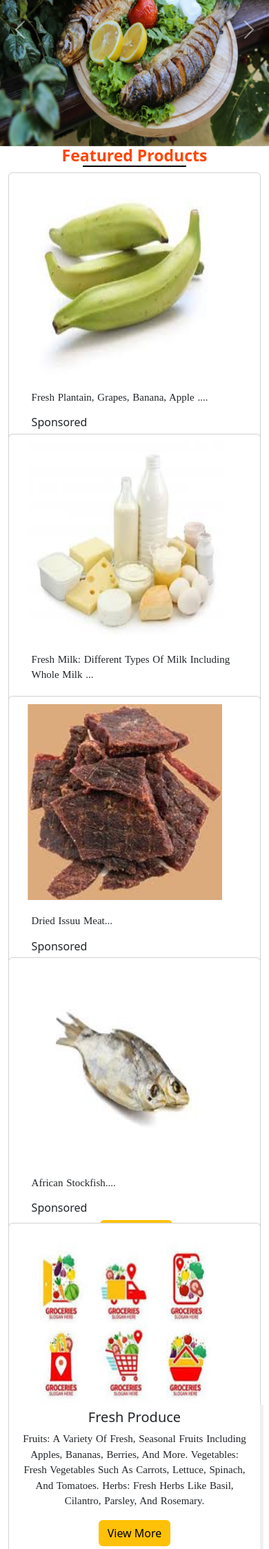
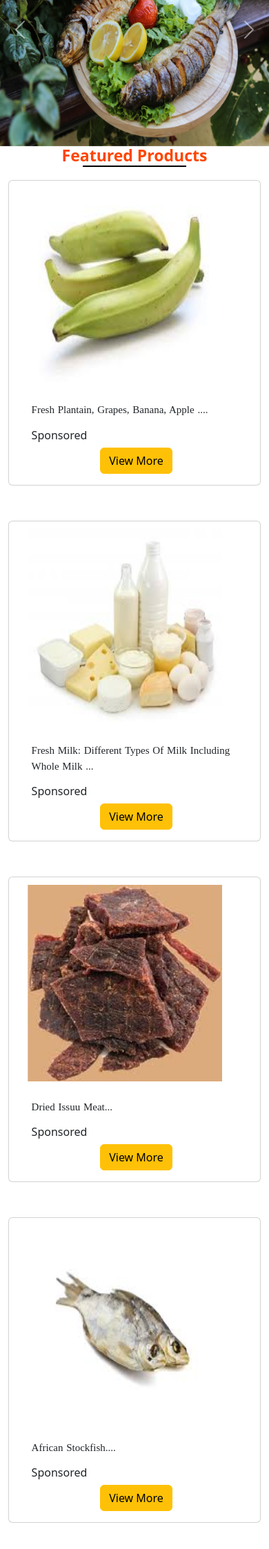
Before and after one commit to nostrasam/buymuchmore, a Django app: page / in a window 390 px wide. Shown: the part 351-2597 px from the top of the page at 69% size. Run offline with Django 5.2, Linux system fonts and the light colour scheme; data comes from the database, SQL or seed files in the repository.

Commit message:
IP Change

```diff
--- a/buymuchmore/settings.py
+++ b/buymuchmore/settings.py
@@ -26,7 +26,7 @@ SECRET_KEY = 'django-insecure-sj-99#p&&4um7qav$y#*f8mjxuuh#5&%j!@eo9g2gloyxn40!&
 # SECURITY WARNING: don't run with debug turned on in production!
 DEBUG = False
 
-ALLOWED_HOSTS = ['54.152.244.9']
+ALLOWED_HOSTS = ['52.200.45.231']
 
 
 # Application definition
--- a/main/static/css/style.css
+++ b/main/static/css/style.css
@@ -130,7 +130,7 @@
 }
 .home .card{
     margin-bottom: 2%;
-    margin-top: 3%;
+    margin-top: 5%;
 }
 
 .home h1{
@@ -577,6 +577,7 @@
     .home2 .fetureprod {
         height: 340px;
         margin-bottom: 4%;
+        margin-top: 4%;
     }
     .home .fetureprod {
         height: 485px;
@@ -589,7 +590,7 @@
 
     .home .card{
         margin-bottom: 3%;
-        margin-top: 8%;
+        margin-top: 10%;
     }
     .cart table {
         width: 100%;
@@ -629,7 +630,11 @@
     }
     .home2 .fetureprod .card-body {
         height: auto;
-        padding-top: 3%;
+        padding-top: 5%;
+    }
+    .home2 .fetureprod {
+        height: auto;
+        padding-top: 5%;
     }
     .home2 .fetureprod img {
         height: 35vh;
--- a/main/views.py
+++ b/main/views.py
@@ -585,7 +585,7 @@ def pay(request):
     if request.method == 'POST':
         api_key = 'sk_test_ddafcabdaed050c9422c8365430f1c50b79f83f1'  # Secret key from paystack
         curl = 'https://api.paystack.co/transaction/initialize'  # Paystack call url
-        cburl = 'http://54.152.244.9/callback'  # Payment thank you page
+        cburl = 'http://52.200.45.231/callback'  # Payment thank you page
         ref = str(uuid.uuid4())  # Reference number required by paystack as an additional order number
         profile = Customer.objects.get(user__username=request.user.username)
         order_no = profile.id  # Main order number
```
